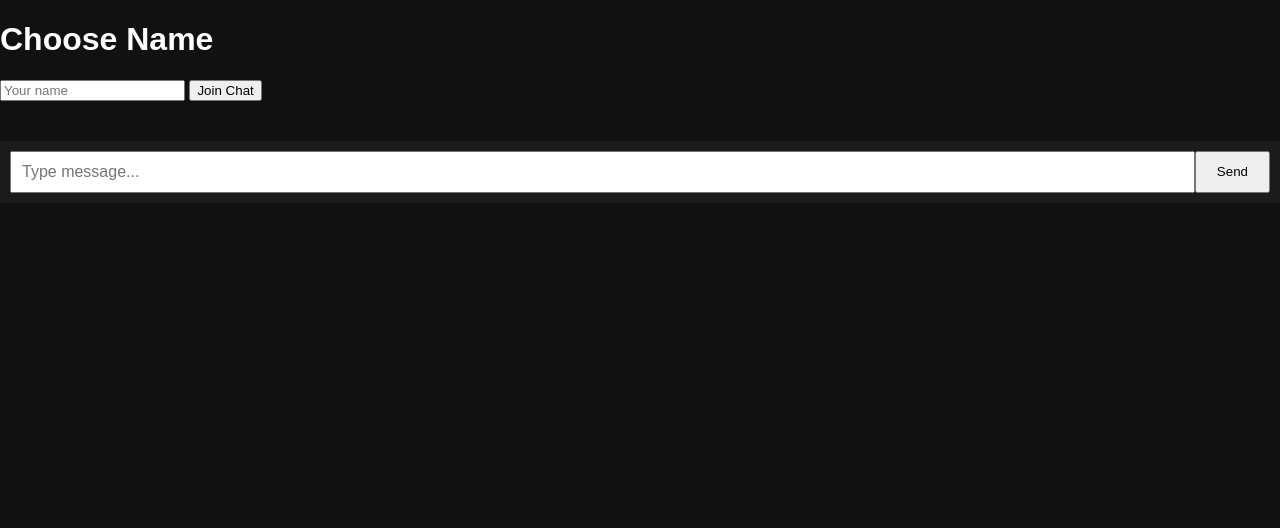
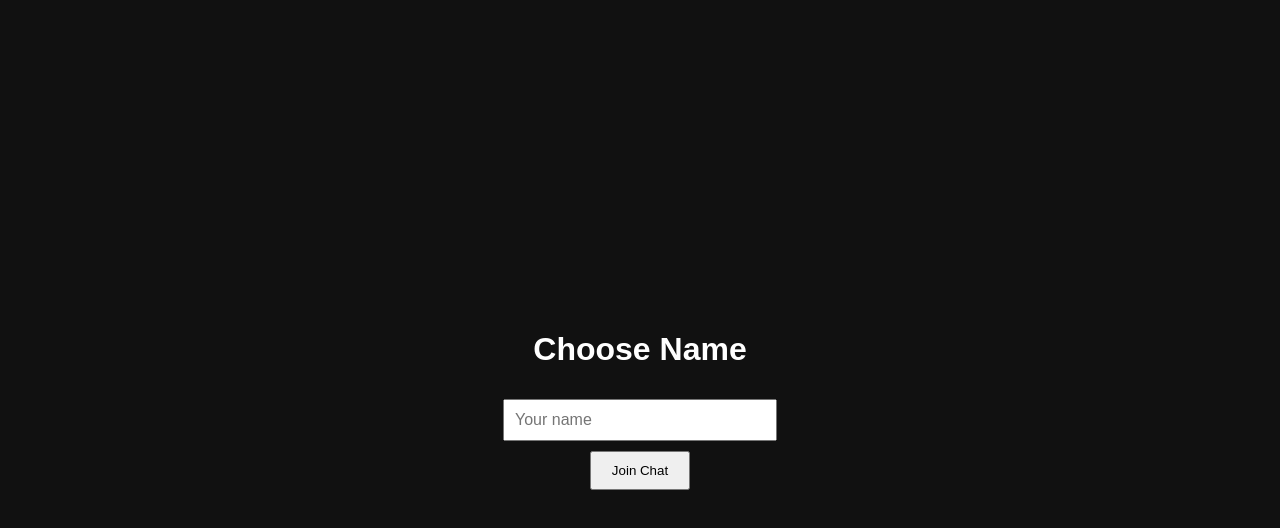
Before and after one commit to AdiBot-max/chat-app-aaaa, a website: page public/index.html in a window 1280 px wide. Drawn offline with Linux system fonts and the light colour scheme.

Commit message:
Update style.css

```diff
--- a/public/style.css
+++ b/public/style.css
@@ -1,9 +1,42 @@
+/* public/style.css */
+
 body {
   margin: 0;
   font-family: Arial;
   background: #111;
   color: white;
+  height: 100vh;
+}
+
+/* NAME SCREEN */
+
+#nameScreen {
   display: flex;
+  flex-direction: column;
+  gap: 10px;
+
+  justify-content: center;
+  align-items: center;
+
+  height: 100vh;
+}
+
+#nameInput,
+#input {
+  padding: 10px;
+  font-size: 16px;
+  width: 250px;
+}
+
+button {
+  padding: 10px 20px;
+  cursor: pointer;
+}
+
+/* CHAT SCREEN */
+
+#chatScreen {
+  display: none;
   flex-direction: column;
   height: 100vh;
 }
@@ -23,17 +56,11 @@ body {
 
 #controls {
   display: flex;
+  gap: 10px;
   padding: 10px;
   background: #1b1b1b;
 }
 
-#input {
+#controls input {
   flex: 1;
-  padding: 10px;
-  font-size: 16px;
 }
-
-#send {
-  padding: 10px 20px;
-  cursor: pointer;
-}
```
